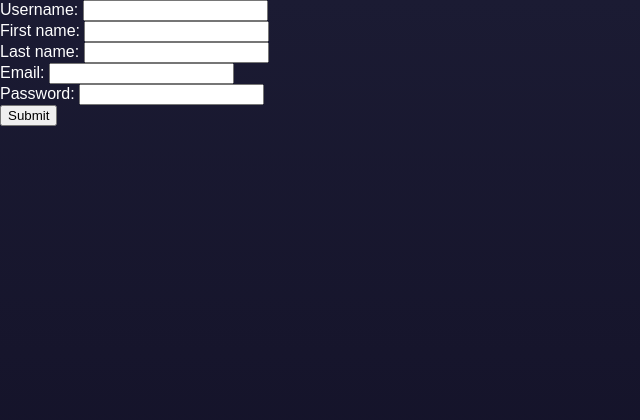
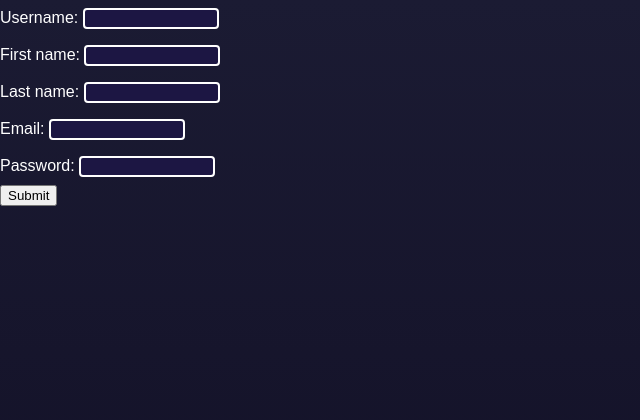
Before and after one commit to Hexx13/Cryt, a PHP site: page /signup.php in a window 1280 px wide. Shown: the top 420 px of the page, without its empty margins (0-640 px from the left). Run offline with PHP 8.4, Linux system fonts and the light colour scheme.

Commit message:
edited form

```diff
--- a/Stylesheets/stylesheet.css
+++ b/Stylesheets/stylesheet.css
@@ -73,6 +73,14 @@ body {
     background-image: linear-gradient(rgb(27,27,51), rgb(13,10,31));
     color:white;
 }
+input[type=text], input[type=password] {
+    width: 10%;
+
+    margin: 8px 0;
+    background-color: rgb(28,22,67);
+    border: 2px solid white;
+    border-radius: 4px;
+}
 
 bannerGrad{
     height: 40px;
```
